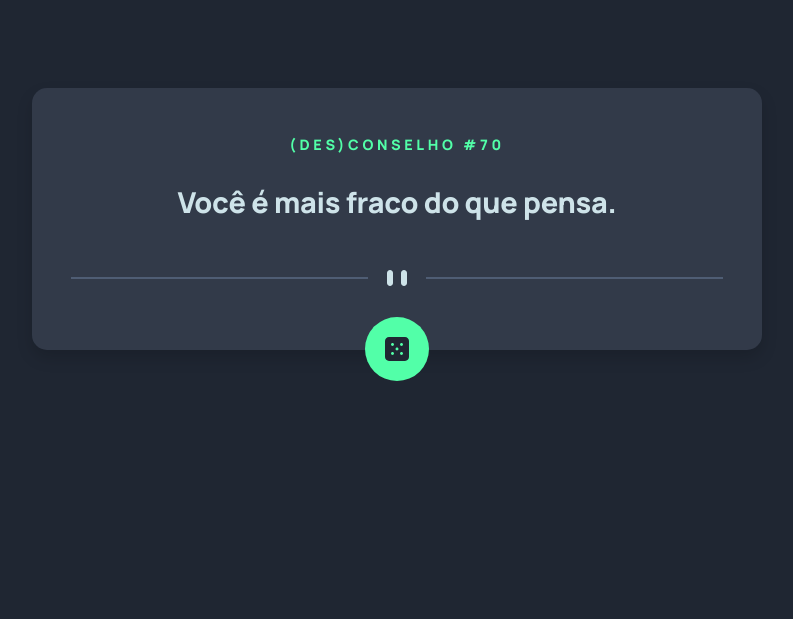
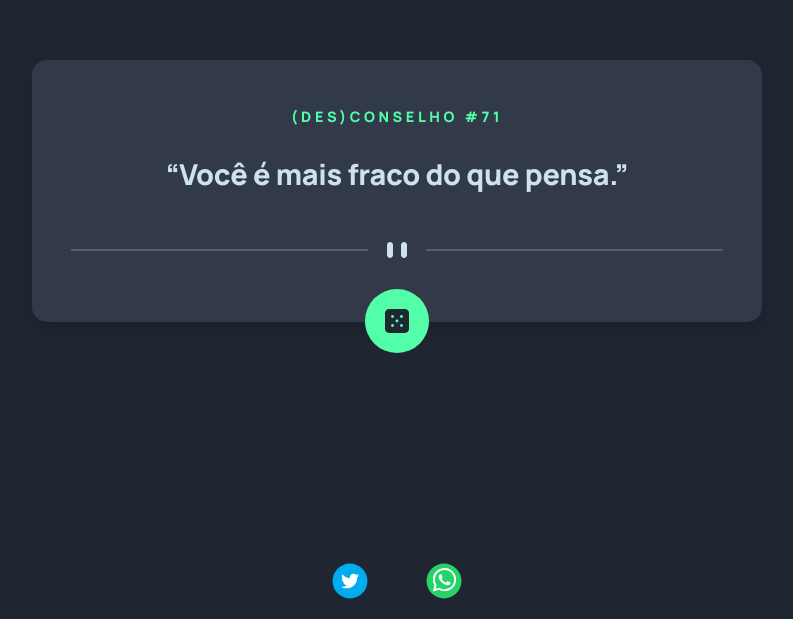
Before and after one commit to israelnazareth/unadvice-app, a React (Vite) app: page / in a window 1280 px wide. Shown: the part 181-800 px from the top of the page, without its empty margins (243-1036 px from the left). Built offline with nearby package versions, Linux system fonts and the light colour scheme.

Commit message:
:sparkles: adds share buttons

```diff
--- a/package.json
+++ b/package.json
@@ -11,7 +11,8 @@
   },
   "dependencies": {
     "react": "^18.2.0",
-    "react-dom": "^18.2.0"
+    "react-dom": "^18.2.0",
+    "react-share": "^4.4.1"
   },
   "devDependencies": {
     "@types/react": "^18.2.15",
--- a/src/App.tsx
+++ b/src/App.tsx
@@ -1,7 +1,27 @@
+import { useEffect, useState } from "react";
 import { Balloon } from "./components/Balloon";
+import { Footer } from "./components/Footer";
+import list from "./config/unadvices-list.json";
 
 function App() {
-  return <Balloon />;
+  const [unadvice, setUnadvice] = useState("");
+
+  const getUnadvice = () => {
+    const random = Math.floor(Math.random() * list.payload.length);
+    const foundAdvice = list.payload.find((_, index) => index === random);
+    if (foundAdvice) setUnadvice(foundAdvice);
+  };
+
+  useEffect(() => {
+    getUnadvice();
+  }, []);
+
+  return (
+    <div className="app">
+      <Balloon unadvice={unadvice} getUnadvice={getUnadvice} />
+      <Footer unadvice={unadvice} />
+    </div>
+  );
 }
 
 export default App;
--- a/src/components/Balloon/Balloon.css
+++ b/src/components/Balloon/Balloon.css
@@ -2,7 +2,7 @@
   display: flex;
   justify-content: center;
   align-items: center;
-  height: 100vh;
+  height: 93vh;
 }
 
 .balloon-container {
@@ -18,6 +18,7 @@
 }
 
 .advice-number {
+  text-align: center;
   color: #52FFA8;
   font-size: 0.75rem;
   font-style: normal;
--- a/src/components/Balloon/index.tsx
+++ b/src/components/Balloon/index.tsx
@@ -1,29 +1,21 @@
-import { useEffect, useState } from "react";
 import Separator from "../../assets/separator.svg";
 import Dice from "../../assets/dice.svg";
 import list from "../../config/unadvices-list.json";
 import "./Balloon.css";
 
-export function Balloon() {
-  const [unadvice, setUnadvice] = useState("");
+interface BallonProps {
+  unadvice: string;
+  getUnadvice: () => void;
+}
 
-  const getUnadvice = () => {
-    const random = Math.floor(Math.random() * list.payload.length);
-    const foundAdvice = list.payload.find((_, index) => index === random);
-    if (foundAdvice) setUnadvice(foundAdvice);
-  };
-
-  useEffect(() => {
-    getUnadvice();
-  }, []);
-
+export function Balloon({ unadvice, getUnadvice }: BallonProps) {
   return (
     <div className="main-container">
       <div className="balloon-container">
         <span className="advice-number">
-          (DES)CONSELHO #{list.payload.indexOf(unadvice!)}
+          (DES)CONSELHO #{list.payload.indexOf(unadvice) + 1}
         </span>
-        <p className="advice-text">{unadvice}</p>
+        <p className="advice-text">“{unadvice}”</p>
         <div className="separator-container">
           <div className="separator" />
           <img src={Separator} alt="separator" />
--- /dev/null
+++ b/src/components/Footer/Footer.css
@@ -0,0 +1,5 @@
+.share-container {
+  display: flex;
+  justify-content: center;
+  gap: 3rem;
+}
--- /dev/null
+++ b/src/components/Footer/index.tsx
@@ -0,0 +1,32 @@
+import "./Footer.css";
+import {
+  TwitterIcon,
+  TwitterShareButton,
+  WhatsappIcon,
+  WhatsappShareButton,
+} from "react-share";
+
+interface FooterProps {
+  unadvice: string;
+}
+
+export function Footer({ unadvice }: FooterProps) {
+  return (
+    <footer className="share-container">
+      <TwitterShareButton
+        className="share-button"
+        title={`"${unadvice}"\n\nvia: `}
+        url={"desconselhos.vercel.app"}
+      >
+        <TwitterIcon size={36} round />
+      </TwitterShareButton>
+      <WhatsappShareButton
+        className="share-button"
+        title={`"${unadvice}"\n\nvia: `}
+        url={"desconselhos.vercel.app"}
+      >
+        <WhatsappIcon size={36} round />
+      </WhatsappShareButton>
+    </footer>
+  );
+}
--- a/src/index.css
+++ b/src/index.css
@@ -11,3 +11,8 @@ html, body {
   background-color: #1F2632;
   color: #CEE3E9;
 }
+
+.app {
+  display: flex;
+  flex-direction: column;
+}
```
Also changed, not shown: 1 other file (tests, documents, lock files or other folders).
